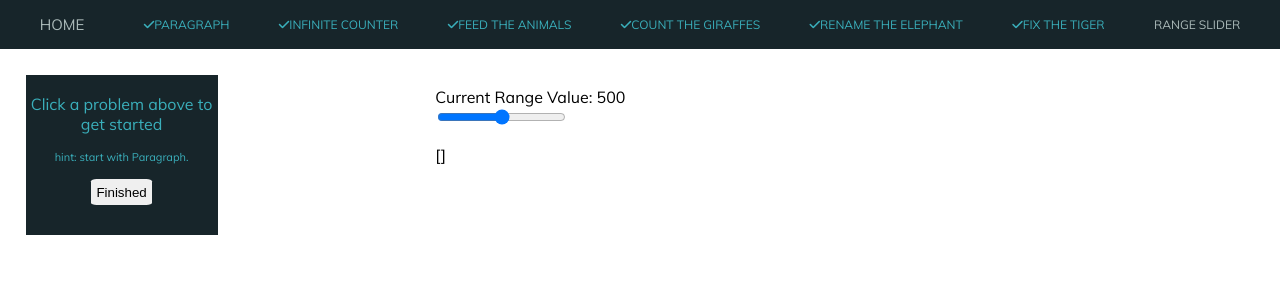
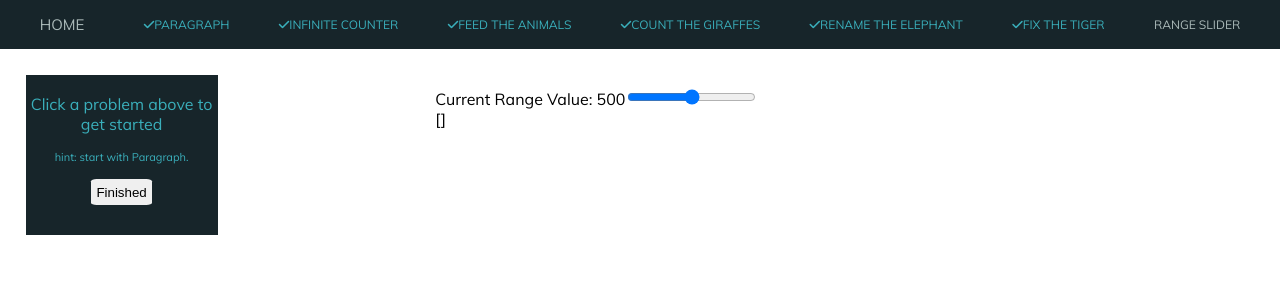
Before and after one commit to michealengland/react-debugging-demo, a React (Create React App) app: page /example7 in a window 1280 px wide. Shown: the top 300 px of the page. Built offline with nearby package versions, Linux system fonts and the light colour scheme.

Commit message:
Modify wrapper and className for example 7

```diff
--- a/src/App.scss
+++ b/src/App.scss
@@ -142,9 +142,11 @@ body {
 }
 .example-inner {
   margin: 3% 15%;
-  &.range {
-    width: 25vw;
-  }
+}
+
+.range-printed-data {
+  max-width: 600px;
+  width: 100%;
 }
 
 //oddities/specific components
--- a/src/examples/example-7.js
+++ b/src/examples/example-7.js
@@ -12,7 +12,7 @@ export default function RangeSlider() {
   const [trackedSelections, setTrackedSelections] = useState([])
 
   return (
-    <div className="example-inner range">
+    <div className="example-inner">
       <label htmlFor={name}>Current Range Value: {ref.current?.value}</label>
       <input
         ref={ref}
@@ -28,7 +28,9 @@ export default function RangeSlider() {
         }}
         type="range"
       />
-      <p>[{trackedSelections && trackedSelections.join(', ')}]</p>
+      <div className="range-printed-data">
+        [{trackedSelections && trackedSelections.join(', ')}]
+      </div>
     </div>
   )
 }
```
